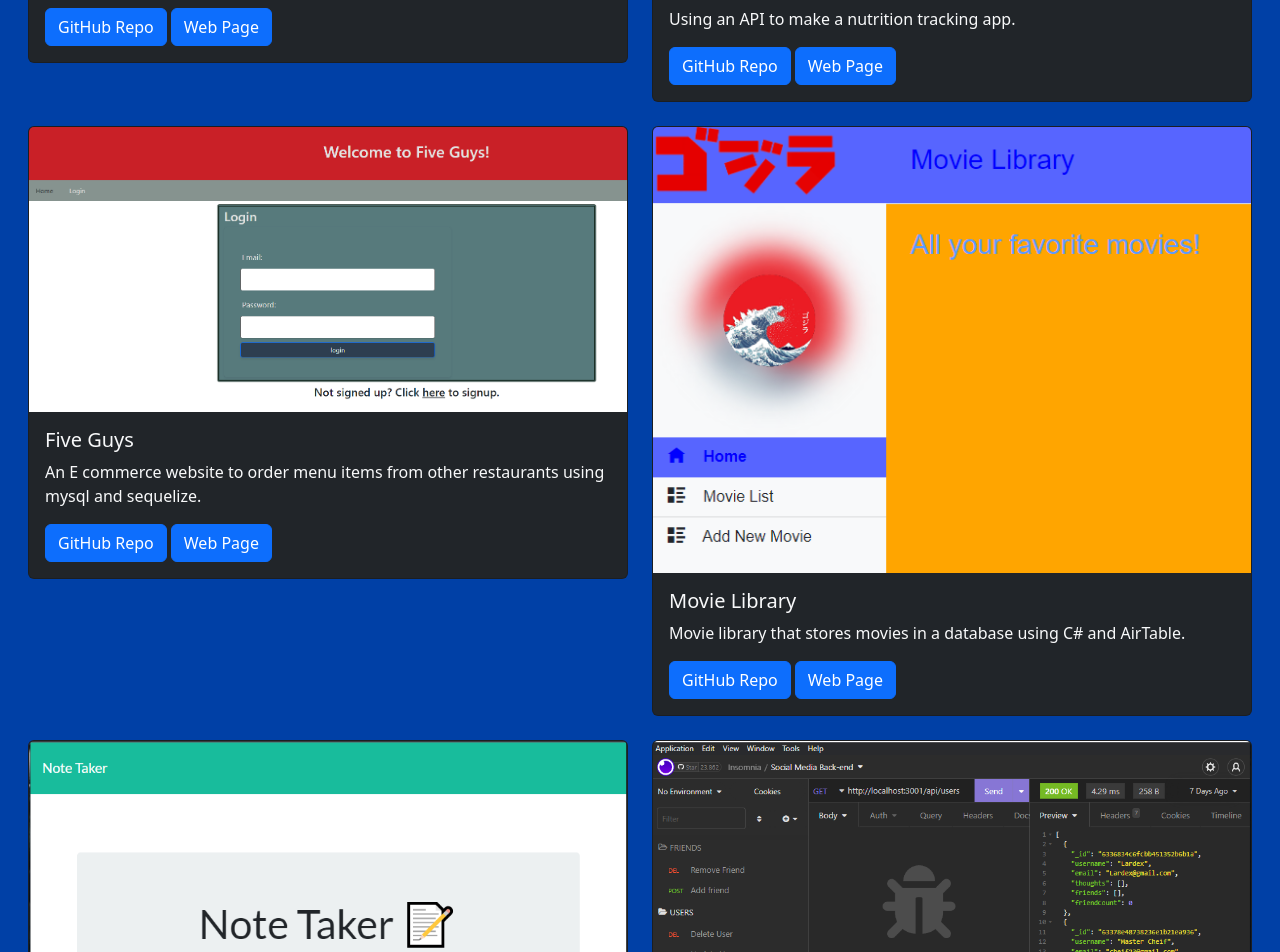
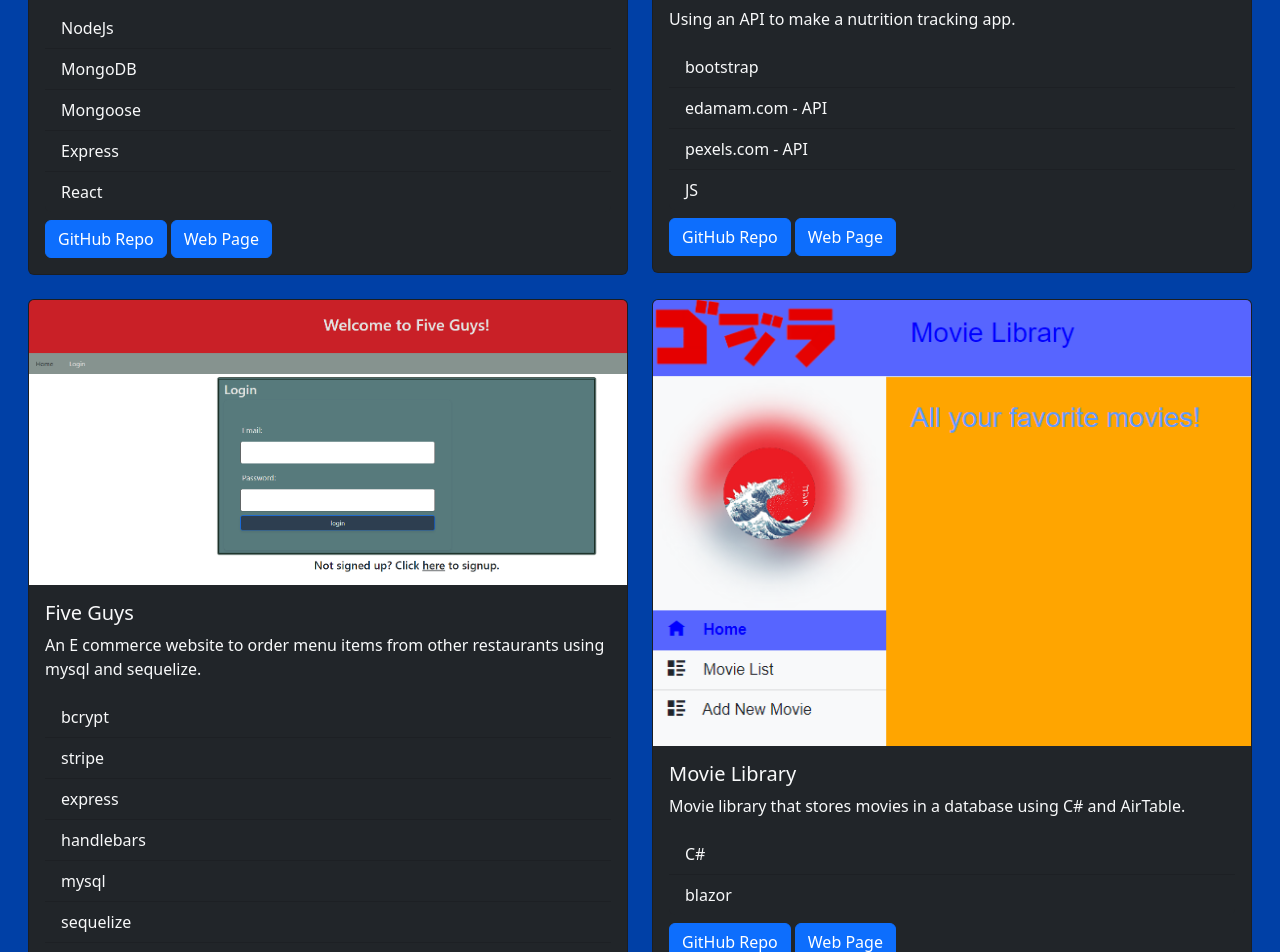
Before and after one commit to LardexTheLarge/React-Portfolio, a React (Create React App) app in the folder client/: page /projects in a window 1280 px wide. Shown: the part 540-1492 px from the top of the page. Built offline with nearby package versions, Linux system fonts and the light colour scheme.

Commit message:
heroku update

```diff
--- a/client/src/components/Main.js
+++ b/client/src/components/Main.js
@@ -31,26 +31,26 @@ function Main() {
             </div>
           </div>
         </div>
-        <div class="card m-3 bg-secondary bg-gradient">
-          <h5 class="card-header">Skills & Tech</h5>
-          <div class="card-body">
-            <h5 class="card-title">Front-end</h5>
-            <ul class="list-group list-group-flush rounded">
-              <li class="list-group-item bg-dark text-light">JavaScript</li>
-              <li class="list-group-item bg-dark text-light">HTML</li>
-              <li class="list-group-item bg-dark text-light">CSS</li>
-              <li class="list-group-item bg-dark text-light">HandleBars</li>
-              <li class="list-group-item bg-dark text-light">BootStrap</li>
-              <li class="list-group-item bg-dark text-light">React</li>
+        <div className="card m-3 bg-secondary bg-gradient">
+          <h5 className="card-header">Skills & Tech</h5>
+          <div className="card-body">
+            <h5 className="card-title">Front-end</h5>
+            <ul className="list-group list-group-flush rounded">
+              <li className="list-group-item bg-dark text-light">JavaScript</li>
+              <li className="list-group-item bg-dark text-light">HTML</li>
+              <li className="list-group-item bg-dark text-light">CSS</li>
+              <li className="list-group-item bg-dark text-light">HandleBars</li>
+              <li className="list-group-item bg-dark text-light">BootStrap</li>
+              <li className="list-group-item bg-dark text-light">React</li>
             </ul>
-            <h5 class="card-title my-2">Back-end</h5>
-            <ul class="list-group list-group-flush rounded">
-              <li class="list-group-item bg-dark text-light">MongoDB</li>
-              <li class="list-group-item bg-dark text-light">Mongoose</li>
-              <li class="list-group-item bg-dark text-light">ExpressJS</li>
-              <li class="list-group-item bg-dark text-light">MySQL</li>
-              <li class="list-group-item bg-dark text-light">Sequelize</li>
-              <li class="list-group-item bg-dark text-light">NodeJS</li>
+            <h5 className="card-title my-2">Back-end</h5>
+            <ul className="list-group list-group-flush rounded">
+              <li className="list-group-item bg-dark text-light">MongoDB</li>
+              <li className="list-group-item bg-dark text-light">Mongoose</li>
+              <li className="list-group-item bg-dark text-light">ExpressJS</li>
+              <li className="list-group-item bg-dark text-light">MySQL</li>
+              <li className="list-group-item bg-dark text-light">Sequelize</li>
+              <li className="list-group-item bg-dark text-light">NodeJS</li>
             </ul>
           </div>
         </div>
--- a/client/src/components/Projects.js
+++ b/client/src/components/Projects.js
@@ -8,7 +8,7 @@ const proj = [
     pic: "TripSplit.PNG",
     github: "https://github.com/LardexTheLarge/trip_split",
     link: "https://trip-split-atoz.herokuapp.com",
-    technology: [],
+    technology: ["NodeJs", "MongoDB", "Mongoose", "Express", "React"],
   },
   {
     name: "F00000d",
@@ -16,12 +16,7 @@ const proj = [
     pic: "F00000d.png",
     github: "https://github.com/LardexTheLarge/project1-group5",
     link: "https://lardexthelarge.github.io/project1-group5/",
-    technology: [
-      { 1: "bootstrap" },
-      { 2: "edamam.com - API" },
-      { 3: "pexels.com - API" },
-      { 4: "JS" },
-    ],
+    technology: ["bootstrap", "edamam.com - API", "pexels.com - API", "JS"],
   },
   {
     name: "Five Guys",
@@ -31,15 +26,13 @@ const proj = [
     github: "https://github.com/LardexTheLarge/Five-Guys",
     link: "https://arcane-mesa-45752.herokuapp.com",
     technology: [
-      { 1: "bcrypt" },
-      { 2: "stripe" },
-      { 3: "express" },
-      { 4: "handlebars" },
-      { 5: "mysql" },
-      { 6: "sequelize" },
-      { 7: "dotenv" },
-      { 8: "JS" },
-      { 9: "nodeJs" },
+      "bcrypt",
+      "stripe",
+      "express",
+      "handlebars",
+      "mysql",
+      "sequelize",
+      "NodeJs",
     ],
   },
   {
@@ -49,7 +42,7 @@ const proj = [
     pic: "movie-lib.png",
     github: "https://github.com/LardexTheLarge/MovieLibrary",
     link: "https://62b3793eedd09f2807a8dda0--brilliant-begonia-22bb67.netlify.app",
-    technology: [{ 1: "C#" }, { 2: "blazor" }],
+    technology: ["C#", "blazor"],
   },
   {
     name: "Note Taker",
@@ -57,7 +50,7 @@ const proj = [
     pic: "Note-Taker.PNG",
     github: "https://github.com/LardexTheLarge/Note-Taker",
     link: "https://shielded-fortress-29538.herokuapp.com",
-    technology: [],
+    technology: ["JavaScript", "NodeJS", "Express"],
   },
   {
     name: "Social Media Back End",
@@ -65,15 +58,16 @@ const proj = [
       "A back end for a social media website using MongoDB and mongoose.",
     pic: "Social-media-api.PNG",
     github: "https://github.com/LardexTheLarge/Social-Network-API",
-    technology: [],
+    technology: ["NodeJS", "Mongoose", "MongoDB", "Express", "dayjs"],
   },
   {
     name: "Weather Forecast App",
-    description: "Weather forecast using local storage and a weather API.",
+    description:
+      "Weather forecast using local storage and a weather API using .",
     pic: "weather-app.PNG",
     github: "https://github.com/LardexTheLarge/Weather-Dashboard",
     link: "https://lardexthelarge.github.io/Weather-Dashboard/",
-    technology: [],
+    technology: ["JavaScript", "Weatherbit.io - API"],
   },
 ];
 
@@ -90,9 +84,17 @@ function Projects() {
                 className="card-img-top"
                 alt={projects.description}
               />
+
               <div className="card-body">
                 <h5 className="card-title">{projects.name}</h5>
                 <p className="card-text">{projects.description}</p>
+                <ul className="list-group list-group-flush rounded my-2 ">
+                  {projects.technology.map((tech) => (
+                    <li className="list-group-item bg-dark text-light">
+                      {tech}
+                    </li>
+                  ))}
+                </ul>
                 <a
                   href={projects.github}
                   target="_blank"
```
